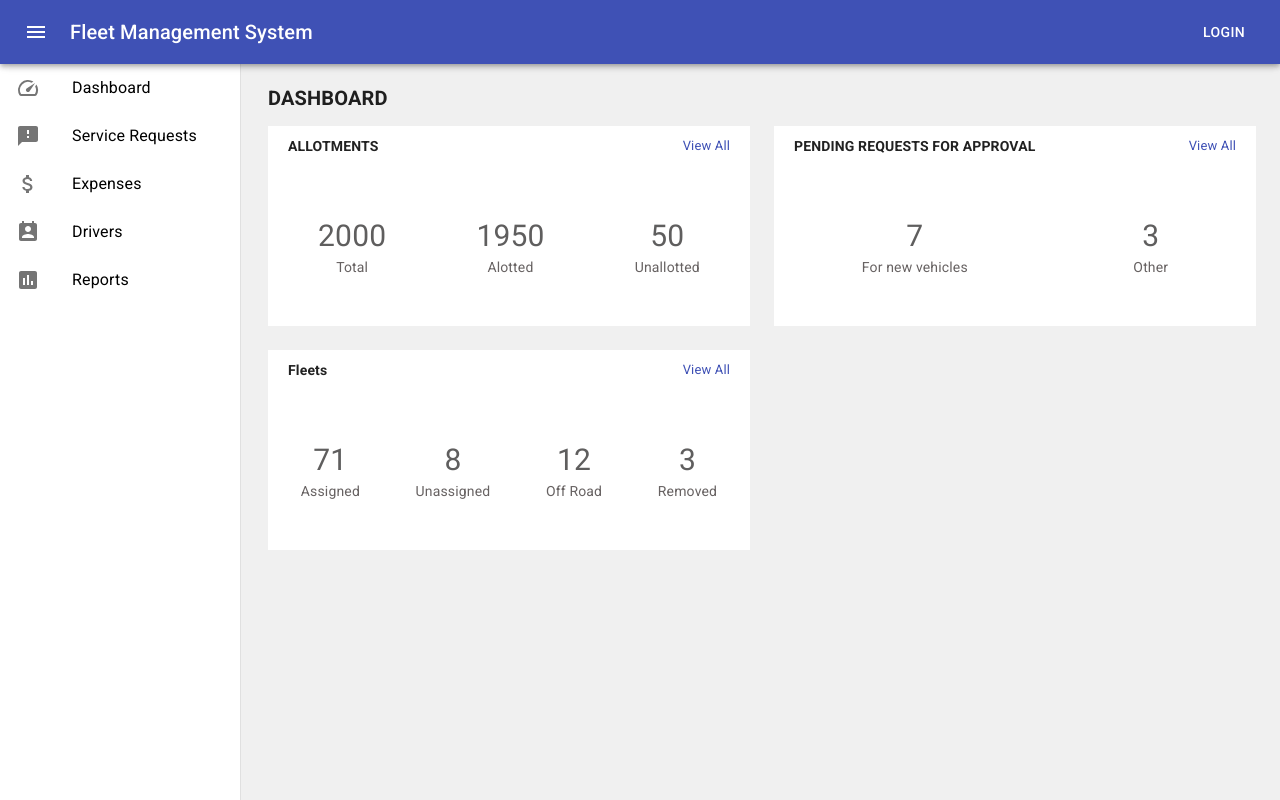
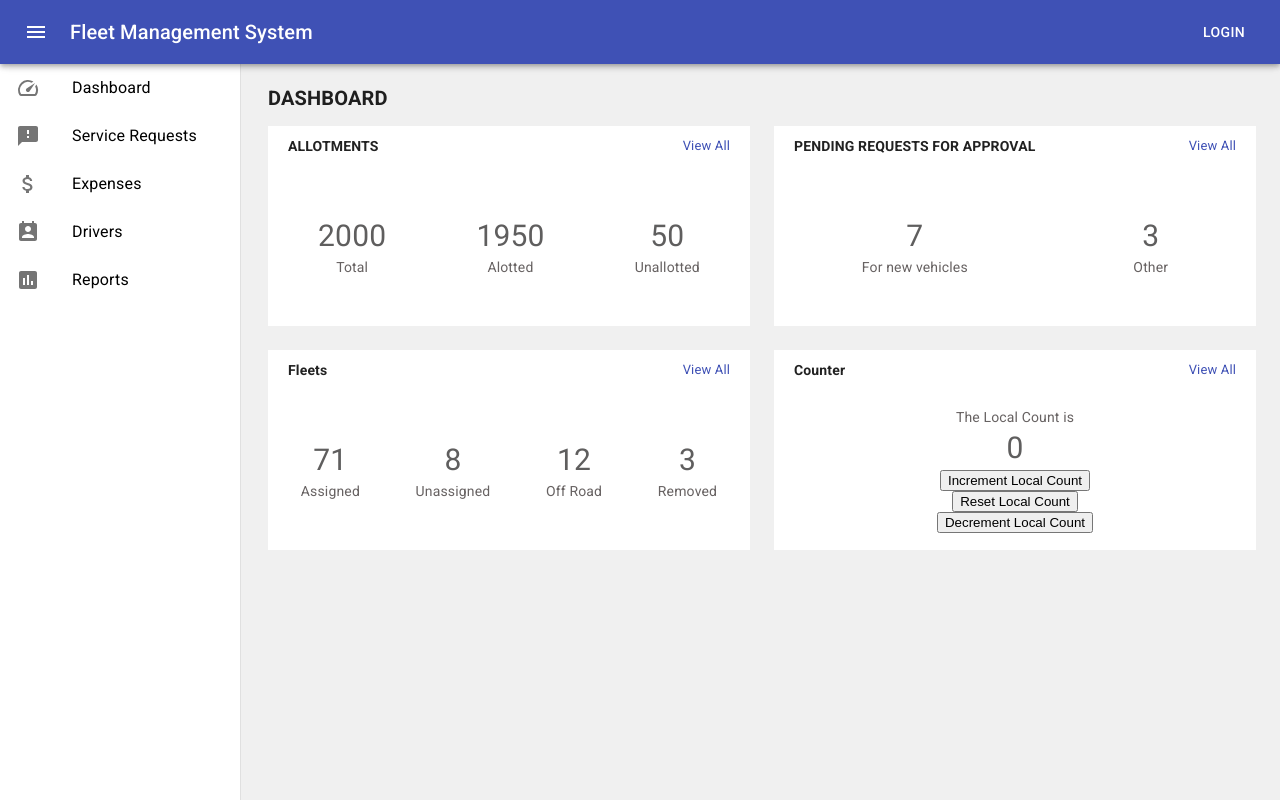
Before and after one commit to arshadfeeroz/police-fleet-management, a React (Create React App) app: page / in a window 1280 px wide. Built offline with nearby package versions, Linux system fonts and the light colour scheme.

Commit message:
counter reducer

```diff
--- a/src/components/Dashboard/Allotments.js
+++ b/src/components/Dashboard/Allotments.js
@@ -3,6 +3,7 @@ import Grid from "@material-ui/core/Grid";
 import Tile from "./Tile";
 import NumberSection from "./NumberSection";
 import { withStyles } from "@material-ui/styles";
+import Counter from './Counter'
 
 const styles = (theme) => ({});
 
@@ -76,6 +77,16 @@ class Allotments extends React.Component {
 						height="200px"
 					/>
 				</Grid>
+
+				<Grid item xs={12} sm={12} md={6} lg={6}>
+					<Tile
+						title="Counter"
+						body={<Counter />}
+						height="200px"
+					/>
+				</Grid>
+
+
 			</Grid>
 		);
 	}
--- /dev/null
+++ b/src/components/Dashboard/Counter.js
@@ -0,0 +1,69 @@
+import React from "react";
+import { withStyles } from "@material-ui/styles";
+import { connect } from "react-redux";
+import { incrementCounter } from "../../store/actions/counter";
+
+const styles = (theme) => ({
+	numberSection: {
+		display: "flex",
+		flexDirection: "row",
+		padding: "5px",
+		alignItems: "center",
+		height: "90%",
+		justifyContent: "space-around",
+	},
+	number: {
+		display: "flex",
+		flexDirection: "column",
+		justifyContent: "center",
+		alignItems: "center",
+	},
+	numberTitle: {
+		fontSize: "30px",
+		color: "#5f5e5e",
+	},
+	numberDescription: {
+		color: "#676262",
+	},
+});
+
+class Counter extends React.Component {
+  constructor(props) {
+    super(props)
+    // this.state = {
+    //   counter: 0
+    // }
+  }
+
+  // increment = (e) => {
+  //   this.setState({
+  //     counter: this.state.counter + 1
+  //   })
+  // }
+	render() {
+		const { classes } = this.props;
+    console.log(this.props);
+    //const { counter } = this.state;
+		return (
+			<div className={classes.numberSection}>
+				<div className={classes.number}>
+          <div className={classes.numberDescription}>The Local Count is</div>
+          <div className={classes.numberTitle}>
+            {this.props.counter}
+          </div>
+          <button onClick={() => this.props.dispatch(incrementCounter())}>Increment Local Count</button>
+          <button>Reset Local Count</button>
+          <button>Decrement Local Count</button>
+        </div>
+			</div>
+		);
+	}
+}
+
+function mapStateToProps(state) {
+  return {
+    counter: state.counter
+  }
+}
+
+export default connect(mapStateToProps)(withStyles(styles)(Counter));
--- a/src/store/actionTypes/index.js
+++ b/src/store/actionTypes/index.js
@@ -2,3 +2,4 @@ export const GET_DRIVER_LIST          = 'drivers/GET_DRIVER_LIST';
 export const GET_DRIVER_LIST_SUCCESS  = 'drivers/GET_DRIVER_LIST_SUCCESS';
 export const GET_DRIVER_LIST_FAIL     = 'drivers/GET_DRIVER_LIST_FAIL';
 export const ADD_DRIVER_IN_LIST          = 'drivers/ADD_DRIVER_IN_LIST';
+export const INCREMENT_COUNTER          = 'counter/INCREMENT_COUNTER';
--- /dev/null
+++ b/src/store/actions/counter.js
@@ -0,0 +1,6 @@
+import * as actions from '../actionTypes';
+
+
+export const incrementCounter = () => async (dispatch) => {
+  dispatch({ type: actions.INCREMENT_COUNTER });
+}
--- a/src/store/index.js
+++ b/src/store/index.js
@@ -1,10 +1,14 @@
 import { createStore, combineReducers, compose, applyMiddleware } from 'redux';
 import thunk from 'redux-thunk';
 import { drivers } from './reducers';
+import { counter } from './reducers/counter';
+
+const composeEnhancers = window.__REDUX_DEVTOOLS_EXTENSION_COMPOSE__ || compose;
 
 const rootReducer = combineReducers({
-  drivers
+  drivers,
+  counter,
 });
-const store = createStore(rootReducer, compose(applyMiddleware(thunk)));
+const store = createStore(rootReducer, composeEnhancers(applyMiddleware(thunk)));
 
 export default store;
--- /dev/null
+++ b/src/store/reducers/counter.js
@@ -0,0 +1,14 @@
+import * as actions from '../actionTypes';
+
+const initialCount = 0
+
+export const counter = (state = initialCount, action) => {
+  switch (action.type) {
+
+    case actions.INCREMENT_COUNTER:
+      return state + 1;
+
+    default:
+      return state;
+  }
+}
```
Also changed, not shown: src/store/actions/index.js (line endings or trailing spaces).
